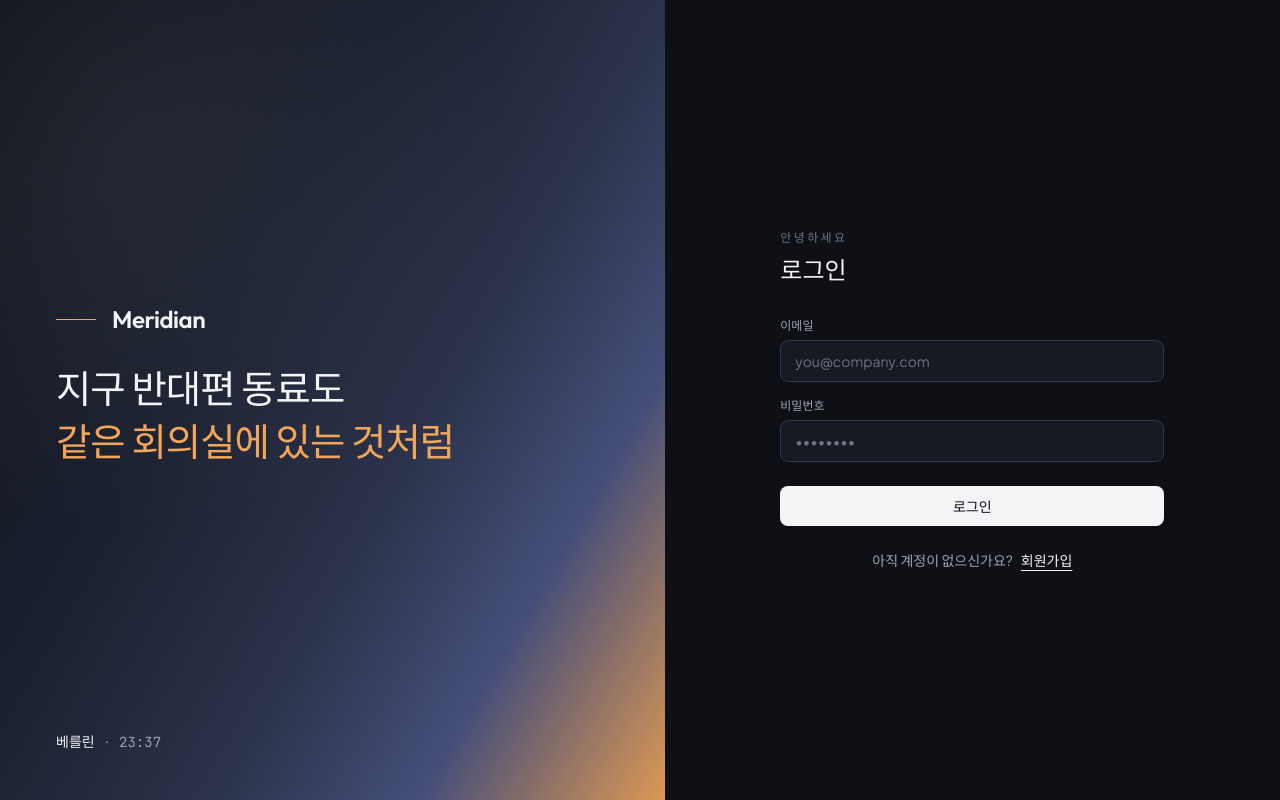
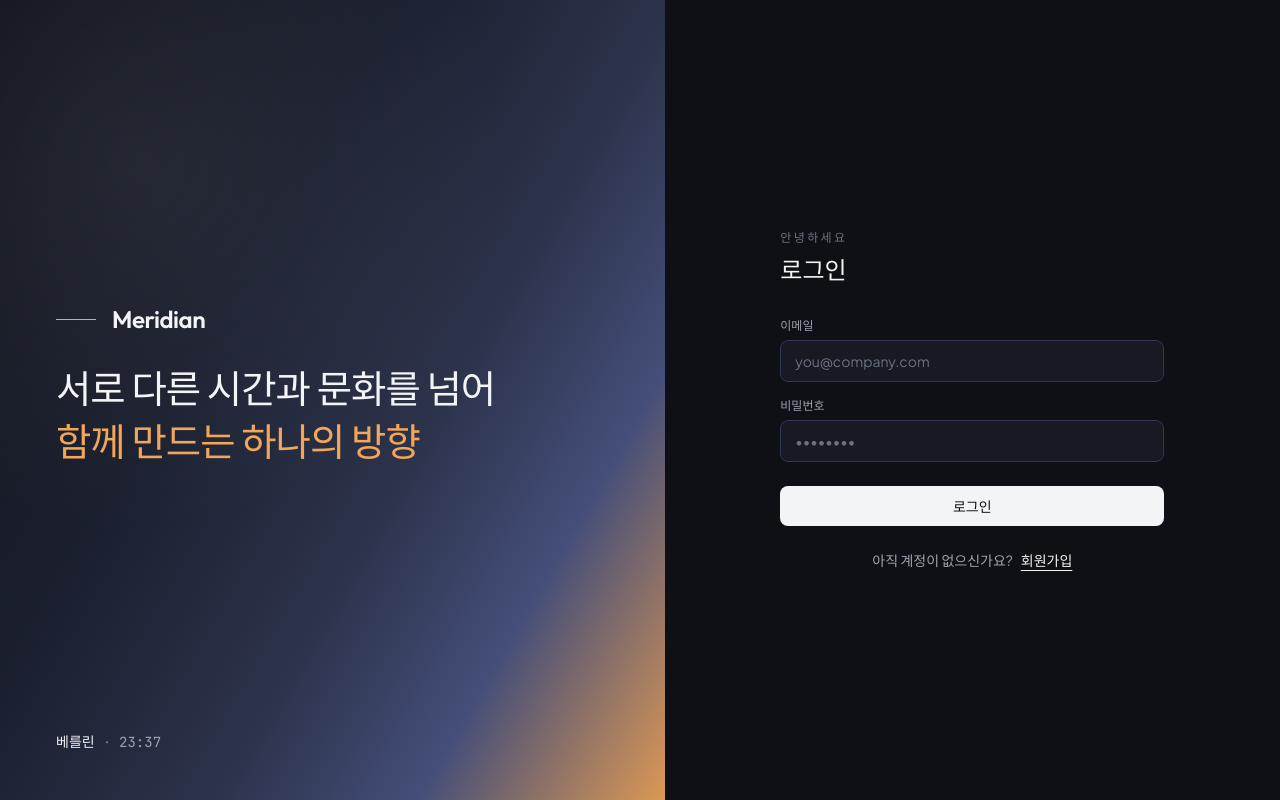
Before and after one commit to apex-hat/frontend, a React (Vite) app: page /proposals in a window 1280 px wide. Built offline with nearby package versions, Linux system fonts and the light colour scheme.

Commit message:
개선: 로그인 핵심 메시지 변경

```diff
--- a/src/features/auth/components/AuthLayout.tsx
+++ b/src/features/auth/components/AuthLayout.tsx
@@ -33,8 +33,8 @@ export default function AuthLayout({ children, eyebrow, title }: AuthLayoutProps
             </p>
           </div>
           <h1 className="font-display text-[clamp(1.9rem,3vw,2.85rem)] font-medium leading-[1.16] tracking-[-0.025em] text-ink">
-            <span className="block whitespace-nowrap">지구 반대편 동료도</span>
-            <span className="mt-2 block whitespace-nowrap text-day">같은 회의실에 있는 것처럼</span>
+            <span className="block whitespace-nowrap">서로 다른 시간과 문화를 넘어</span>
+            <span className="mt-2 block whitespace-nowrap text-day">함께 만드는 하나의 방향</span>
           </h1>
         </div>
 
```
